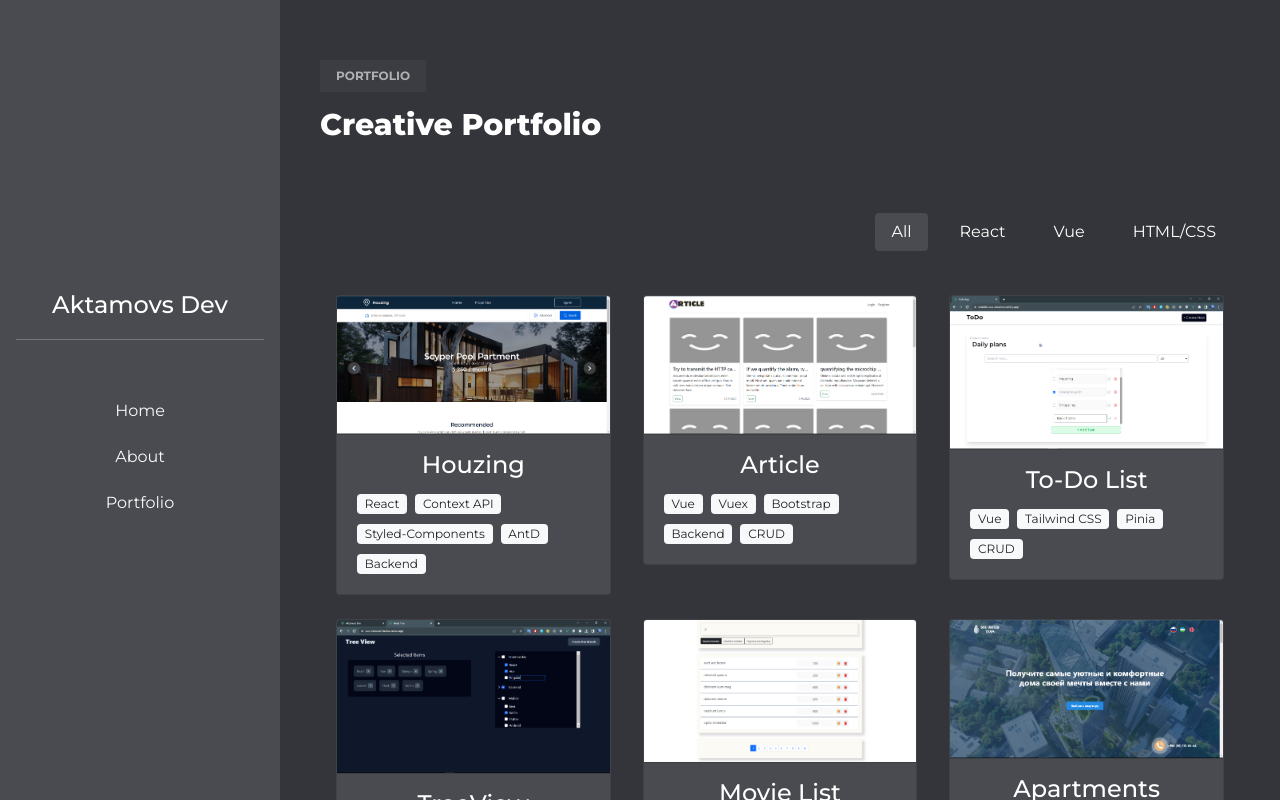
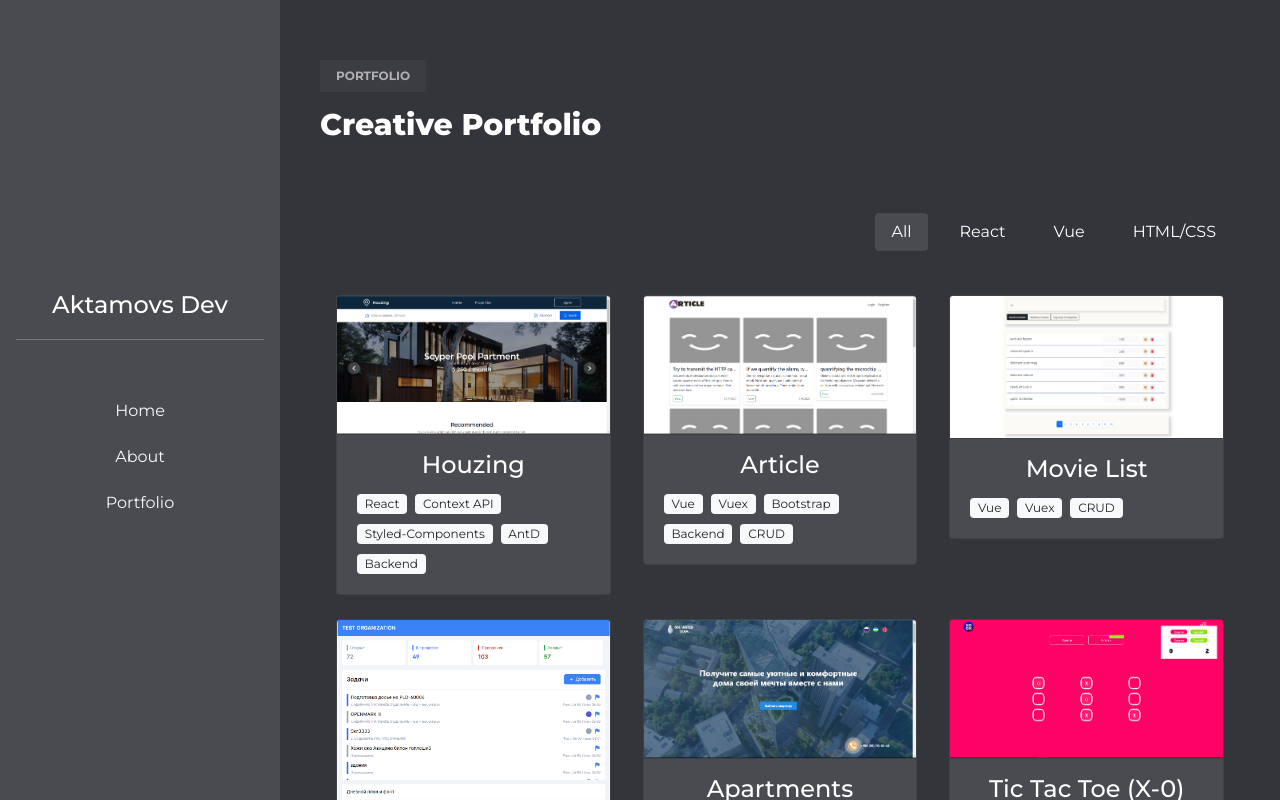
Before and after one commit to aftuit/portfolio, a Vue app: page /portfolio in a window 1280 px wide. Built offline with nearby package versions, Linux system fonts and the light colour scheme.

Commit message:
optimized

```diff
--- a/src/components/Portfolio/Portfolio.vue
+++ b/src/components/Portfolio/Portfolio.vue
@@ -15,11 +15,7 @@
     </div>
     <div class="container mt-4">
       <div class="row mb-3">
-        <div
-          class="col-xl-4 col-md-6 col-12 mt-3"
-          v-for="site in filterSites()"
-          :key="site.link"
-        >
+        <div class="col-xl-4 col-md-6 col-12 mt-3" v-for="site in filterSites()" :key="site.link">
           <PortfolioCard :site="site" />
         </div>
       </div>
@@ -62,13 +58,7 @@ export default {
           id: 4,
           title: "Houzing",
           image: "/assets/img/housing.PNG",
-          stacks: [
-            "React",
-            "Context API",
-            "Styled-Components",
-            "AntD",
-            "Backend",
-          ],
+          stacks: ["React", "Context API", "Styled-Components", "AntD", "Backend"],
           link: "https://housing-neon.vercel.app/home",
           tab: "react",
         },
@@ -80,28 +70,21 @@ export default {
           link: "https://article-vue.vercel.app/",
           tab: "vue",
         },
-        {
-          id: 21,
-          title: "To-Do List",
-          image: "/assets/img/todo.PNG",
-          stacks: ["Vue", "Tailwind CSS", "Pinia", "CRUD"],
-          link: "https://todolist-vue-aktamov.netlify.app/",
-          tab: "vue",
-        },
-        {
-          id: 19,
-          title: "TreeView",
-          image: "/assets/img/treeview.png",
-          stacks: ["Vue", "Tailwind CSS", "Pinia", "CRUD"],
-          link: "https://vue-treeview-henna.vercel.app/",
-          tab: "vue",
-        },
+
         {
           id: 20,
           title: "Movie List",
           image: "/assets/img/movie.PNG",
           stacks: ["Vue", "Vuex", "CRUD"],
           link: "https://movie-list-psi-six.vercel.app/",
+          tab: "vue",
+        },
+        {
+          id: 30,
+          title: "Ongila",
+          image: "/assets/img/ongila.png",
+          stacks: ["Vue", "Pinia", "PrimeVue", "Backend"],
+          link: "https://m.boshqaruv-test.ongila.uz/",
           tab: "vue",
         },
         {
@@ -120,6 +103,7 @@ export default {
           link: "https://x-o-game-theta.vercel.app/",
           tab: "react",
         },
+
         {
           id: 12,
           title: "Max Way",
@@ -158,6 +142,14 @@ export default {
           image: "/assets/img/portfolio.PNG",
           stacks: ["Vue", "Bootstrap"],
           link: "https://aktamovs-dev.vercel.app/",
+          tab: "vue",
+        },
+        {
+          id: 21,
+          title: "To-Do List",
+          image: "/assets/img/todo.PNG",
+          stacks: ["Vue", "Tailwind CSS", "Pinia", "CRUD"],
+          link: "https://todolist-vue-aktamov.netlify.app/",
           tab: "vue",
         },
         {
@@ -217,5 +209,4 @@ export default {
   },
 };
 </script>
-<style>
-</style>
+<style></style>
```
Also changed, not shown: public/assets/img/ongila.png (added).
